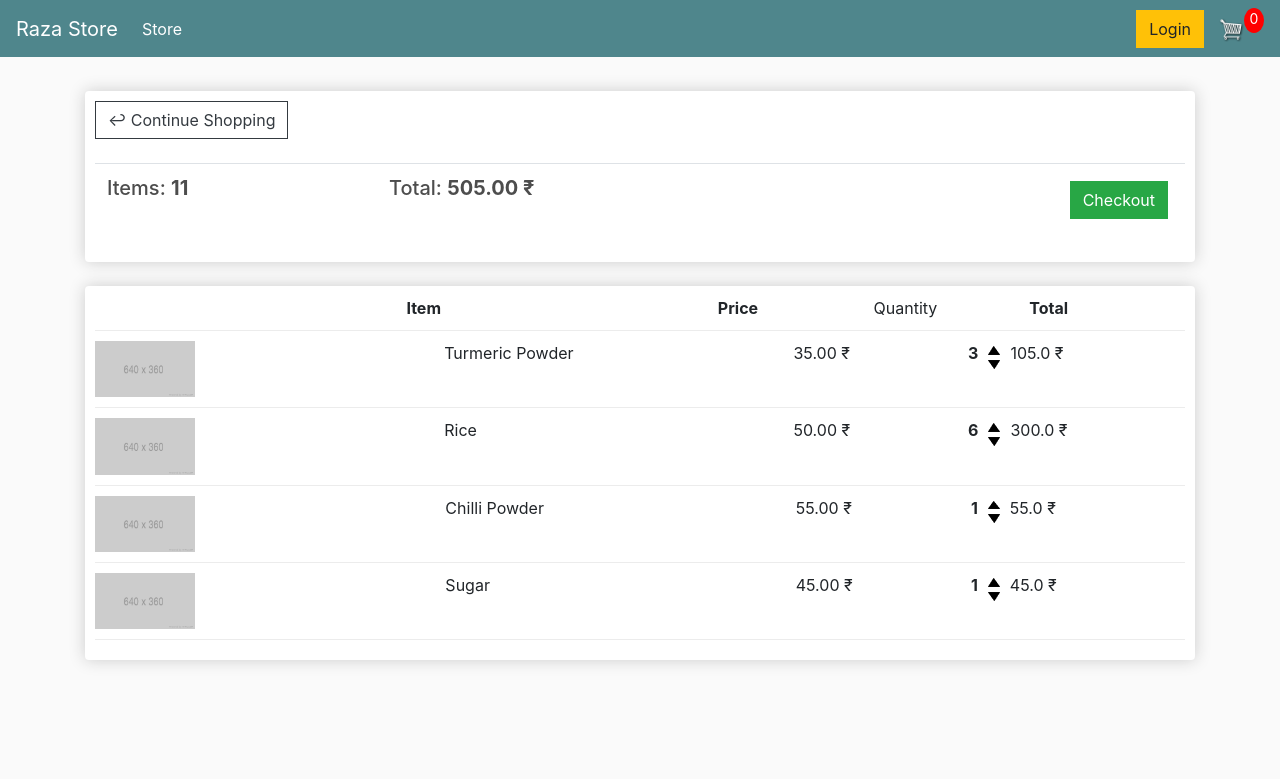
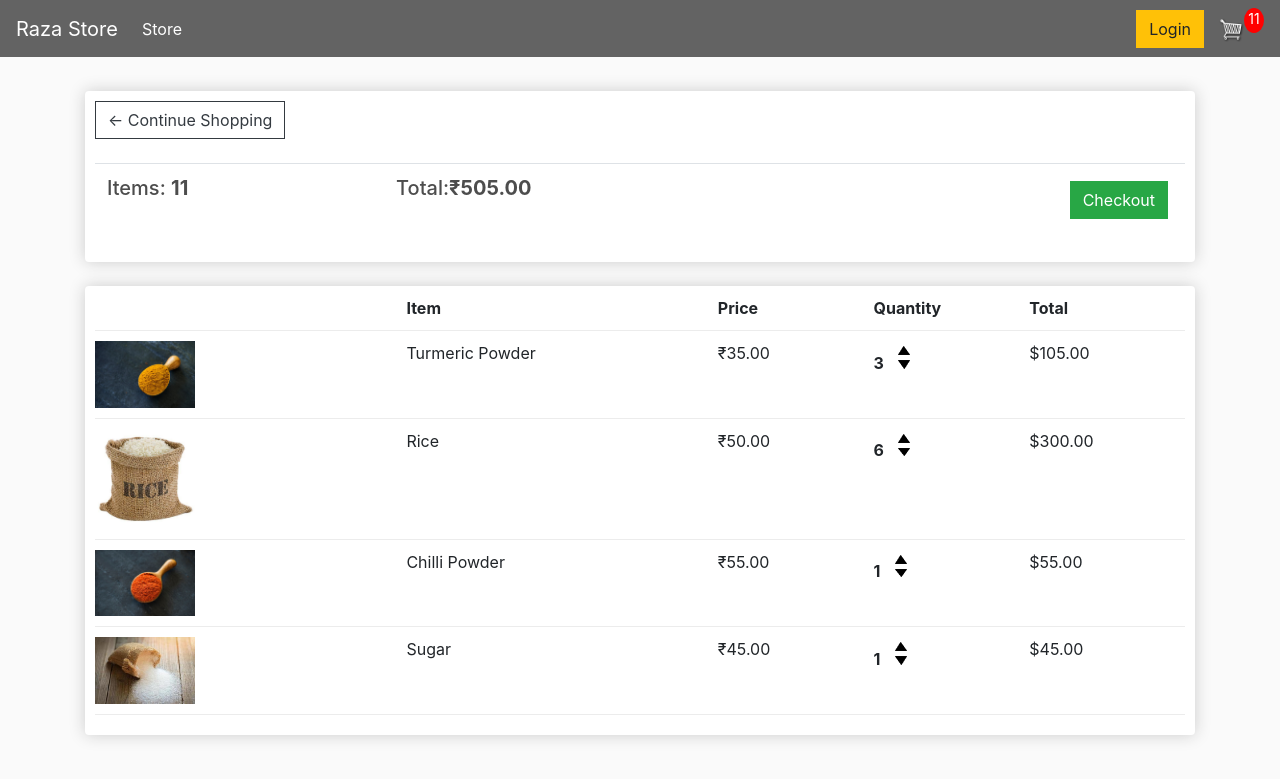
Before and after one commit to khalidtalha00/grocery_store_website, a Django app: page /cart/ in a window 1280 px wide. Shown: the top 779 px of the page. Run offline with Django 5.2, Linux system fonts and the light colour scheme; a user stored in the database is signed in; data comes from the database, SQL or seed files in the repository; both versions use the stored data as it was after the commit; lists and menus that the app fills with data are empty; some libraries are stand-ins or nearby versions.

Commit message:
made some changes to ui and added some js to cart and checkout page

```diff
--- a/static/css/main.css
+++ b/static/css/main.css
@@ -1,6 +1,9 @@
 body{
 	background-color: hsl(0, 0%, 98%);
 }
+
+
+
 
 h1,h2,h3,h4,h5,h6{
 	color:hsl(0, 0%, 30%);
@@ -26,8 +29,9 @@ h1,h2,h3,h4,h5,h6{
 }
 
 .bg-dark{
-	background-color: #4f868c!important;
+	background-color: #636363!important;
 }
+
 
 #cart-icon{
 	width:25px;
--- a/static/js/cart.js
+++ b/static/js/cart.js
@@ -1,9 +1,39 @@
 var updateBtns = document.getElementsByClassName('update-cart')
-for( var i=0;i<updateBtns.length;i++){
-    updateBtns[i].addEventListener('click',function(){
-        var productId =this.dataset.product
-        var action = this.dataset.action
-        console.log('Product Id:',productId,'action:',action)
-    })
 
- }
+for (i = 0; i < updateBtns.length; i++) {
+	updateBtns[i].addEventListener('click', function(){
+		var productId = this.dataset.product
+		var action = this.dataset.action
+		console.log('productId:', productId, 'Action:', action)
+		console.log('USER:', user)
+
+		if (user == 'AnonymousUser'){
+			console.log('User is not authenticated')
+
+		}else{
+			updateUserOrder(productId, action)
+		}
+	})
+}
+
+function updateUserOrder(productId, action){
+	console.log('User is authenticated, sending data...')
+
+		var url = '/update_item/'
+
+		fetch(url, {
+			method:'POST',
+			headers:{
+				'Content-Type':'application/json',
+				'X-CSRFToken':csrftoken,
+			},
+			body:JSON.stringify({'productId':productId, 'action':action})
+		})
+		.then((response) => {
+		   return response.json();
+		})
+		.then((data) => {
+		    console.log('data:', data)
+			location.reload()
+		})
+}
--- a/store/templates/store/cart.html
+++ b/store/templates/store/cart.html
@@ -1,52 +1,52 @@
 {% extends 'store/main.html' %}
 {% load static %}
 {% block content %}
+	<div class="row">
+		<div class="col-lg-12">
+			<div class="box-element">
 
-<div class="row">
-    <div class="col col-lg-12">
-        <div class="box-element">
-            <a class="btn btn-outline-dark" href="{% url 'store' %}">&#x21a9; Continue Shopping</a>
+				<a  class="btn btn-outline-dark" href="{% url 'store' %}">&#x2190; Continue Shopping</a>
 
 				<br>
 				<br>
-
 				<table class="table">
 					<tr>
 						<th><h5>Items: <strong>{{order.get_cart_items}}</strong></h5></th>
-                    <th><h5>Total: <strong>{{order.get_cart_total | floatformat:2}} ₹</strong></h5></th>
+						<th><h5>Total:<strong>₹{{order.get_cart_total|floatformat:2}}</strong></h5></th>
 						<th>
-                        <a style="float: right; margin: 5px;" class="btn btn-success" href="{% url 'checkout' %}">Checkout</a>
+							<a  style="float:right; margin:5px;" class="btn btn-success" href="{% url 'checkout' %}">Checkout</a>
 						</th>
 					</tr>
 				</table>
 
 			</div>
+
 			<br>
 			<div class="box-element">
 				<div class="cart-row">
 					<div style="flex:2"></div>
 					<div style="flex:2"><strong>Item</strong></div>
 					<div style="flex:1"><strong>Price</strong></div>
-                <div style="flex:1">Quantity</strong></div>
+					<div style="flex:1"><strong>Quantity</strong></div>
 					<div style="flex:1"><strong>Total</strong></div>
 				</div>
 				{% for item in items %}
-
 				<div class="cart-row">
-                <div style="flex:2"><img class="row-image" src="{% static 'images/placeholder.png' %}" alt=""></div>
-                <div style="flex:2">{{item.product.name}}</div>
-                <div style="flex:1">{{item.product.price| floatformat:2}} ₹</div>
+					<div style="flex:2"><img class="row-image" src="/images/{{item.product.image}}"></div>
+					<div style="flex:2"><p>{{item.product.name}}</p></div>
+					<div style="flex:1"><p>₹{{item.product.price|floatformat:2}}</p></div>
+					<div style="flex:1">
 						<p class="quantity">{{item.quantity}}</p>
 						<div class="quantity">
-                    <img src="{% static 'images/arrow-up.png' %}" alt="" class="chg-quantity">
-                    <img src="{% static 'images/arrow-down.png' %}" alt="" class="chg-quantity">
+							<img data-product="{{item.product.id}}" data-action="add" class="chg-quantity update-cart" src="{% static  'images/arrow-up.png' %}">
+
+							<img data-product="{{item.product.id}}" data-action="remove" class="chg-quantity update-cart" src="{% static  'images/arrow-down.png' %}">
 						</div>
-                <div style="flex:1">{{item.get_total}} ₹</div>
+					</div>
+					<div style="flex:1"><p>${{item.get_total|floatformat:2}}</p></div>
 				</div>
 				{% endfor %}
-
 			</div>
 		</div>
 	</div>
-
 {% endblock content %}
--- a/store/templates/store/checkout.html
+++ b/store/templates/store/checkout.html
@@ -57,7 +57,7 @@
 				<div class="cart-row">
 					<div style="flex:2"><img class="row-image" src="/images/{{item.product.image}}"></div>
 					<div style="flex:2"><p>{{item.product.name}}</p></div>
-					<div style="flex:1"><p>{{item.product.price}}</p></div>
+					<div style="flex:1"><p>{{item.product.price}}₹</p></div>
 					<div style="flex:1"><p>x{{item.quantity}}</p></div>
 				</div>
 				{% endfor %}
--- a/store/templates/store/main.html
+++ b/store/templates/store/main.html
@@ -9,6 +9,28 @@
 	<link rel="stylesheet" href="https://stackpath.bootstrapcdn.com/bootstrap/4.4.1/css/bootstrap.min.css" integrity="sha384-Vkoo8x4CGsO3+Hhxv8T/Q5PaXtkKtu6ug5TOeNV6gBiFeWPGFN9MuhOf23Q9Ifjh" crossorigin="anonymous">
 
 	<link rel="stylesheet" type="text/css" href="{% static 'css/main.css' %}">
+
+	<script>
+		var user = '{{request.user}}'
+
+		function getToken(name) {
+		    var cookieValue = null;
+		    if (document.cookie && document.cookie !== '') {
+		        var cookies = document.cookie.split(';');
+		        for (var i = 0; i < cookies.length; i++) {
+		            var cookie = cookies[i].trim();
+		            // Does this cookie string begin with the name we want?
+		            if (cookie.substring(0, name.length + 1) === (name + '=')) {
+		                cookieValue = decodeURIComponent(cookie.substring(name.length + 1));
+		                break;
+		            }
+		        }
+		    }
+		    return cookieValue;
+		}
+		var csrftoken = getToken('csrftoken')
+
+	</script>
 
 </head>
 <body>
@@ -32,7 +54,7 @@
 	     	<a href="{% url 'cart' %}">
 	    		<img  id="cart-icon" src="{% static 'images/cart.png' %}">
 	    	</a>
-	    	<p id="cart-total">0</p>
+	    	<p id="cart-total">{{cartItems}}</p>
 
 	    </div>
 	  </div>
--- a/store/templates/store/store.html
+++ b/store/templates/store/store.html
@@ -8,7 +8,7 @@
         <div class="box-element product">
             <h6> <strong>{{product.name }}</strong></h6>
             <hr>
-            <button data-product ={{product.id}} data-action="add" class="btn btn-outline-secondary add-btn update-cart">Add to cart</button>
+            <button data-product ="{{product.id}}" data-action="add" class="btn btn-outline-secondary add-btn update-cart">Add to cart</button>
             <a class="btn btn-outline-success" href="#">View</a>
             <h4 style="display: inline-block;float: right;">{{product.price | floatformat:2}} ₹</h4>
 
--- a/store/urls.py
+++ b/store/urls.py
@@ -6,4 +6,5 @@ urlpatterns = [
     path('cart/',views.cart,name="cart"),
     path('main/',views.main,name="main"),
     path('checkout/',views.checkout,name="checkout"),
+    path('update_item/',views.updateItem,name="update_item"),
 ]
--- a/store/views.py
+++ b/store/views.py
@@ -1,34 +1,83 @@
 from django.shortcuts import render
+from django.http import JsonResponse
+import json
 from .models import *
 
 # Create your views here.
 def store(request):
-    products =Product.objects.all()
-    context ={'products':products}
-    return render(request,'store/store.html',context)
+
+	if request.user.is_authenticated:
+		customer = request.user.customer
+		order, created = Order.objects.get_or_create(customer=customer, complete=False)
+		items = order.orderitem_set.all()
+		cartItems = order.get_cart_items
+	else:
+		#Create empty cart for now for non-logged in user
+		items = []
+		order = {'get_cart_total':0, 'get_cart_items':0}
+		cartItems = order['get_cart_items']
+
+	products = Product.objects.all()
+	context = {'products':products, 'cartItems':cartItems}
+	return render(request, 'store/store.html', context)
 
 def cart(request):
-    if request.user.is_authenticated:
-        customer = request.user.customer
-        order,created =Order.objects.get_or_create(customer=customer,complete=False)
-        items =order.orderitem_set.all()
-    else:
-        items =[]
-        order= {'get_cart_total':0,'get_cart_items':0,}
-    context ={'items':items,'order':order}
-    return render(request,'store/cart.html',context)
+
+	if request.user.is_authenticated:
+		customer = request.user.customer
+		order, created = Order.objects.get_or_create(customer=customer, complete=False)
+		items = order.orderitem_set.all()
+		cartItems = order.get_cart_items
+	else:
+		#Create empty cart for now for non-logged in user
+		items = []
+		order = {'get_cart_total':0, 'get_cart_items':0}
+		cartItems = order['get_cart_items']
+
+	context = {'items':items, 'order':order, 'cartItems':cartItems}
+	return render(request, 'store/cart.html', context)
 
 def checkout(request):
-    if request.user.is_authenticated:
-        customer = request.user.customer
-        order,created =Order.objects.get_or_create(customer=customer,complete=False)
-        items =order.orderitem_set.all()
-    else:
-        items =[]
-        order= {'get_cart_total':0,'get_cart_items':0,}
-    context ={'items':items,'order':order}
-    return render(request,'store/checkout.html',context)
+	if request.user.is_authenticated:
+		customer = request.user.customer
+		order, created = Order.objects.get_or_create(customer=customer, complete=False)
+		items = order.orderitem_set.all()
+		cartItems = order.get_cart_items
+	else:
+		#Create empty cart for now for non-logged in user
+		items = []
+		order = {'get_cart_total':0, 'get_cart_items':0}
+		cartItems = order['get_cart_items']
+
+	context = {'items':items, 'order':order, 'cartItems':cartItems}
+	return render(request, 'store/checkout.html', context)
+
 
 def main(request):
     context ={}
     return render(request,'store/main.html',context)
+
+def updateItem(request):
+	data = json.loads(request.body)
+	productId = data['productId']
+	action = data['action']
+	print('Action:', action)
+	print('Product:', productId)
+
+	customer = request.user.customer
+	product = Product.objects.get(id=productId)
+	order, created = Order.objects.get_or_create(customer=customer, complete=False)
+
+	orderItem, created = OrderItem.objects.get_or_create(order=order, product=product)
+
+	if action == 'add':
+		orderItem.quantity = (orderItem.quantity + 1)
+	elif action == 'remove':
+		orderItem.quantity = (orderItem.quantity - 1)
+
+	orderItem.save()
+
+	if orderItem.quantity <= 0:
+		orderItem.delete()
+
+	return JsonResponse('Item was added', safe=False)
```
Also changed, not shown: db.sqlite3. Lines whose indentation alone changed are shown as unchanged.
